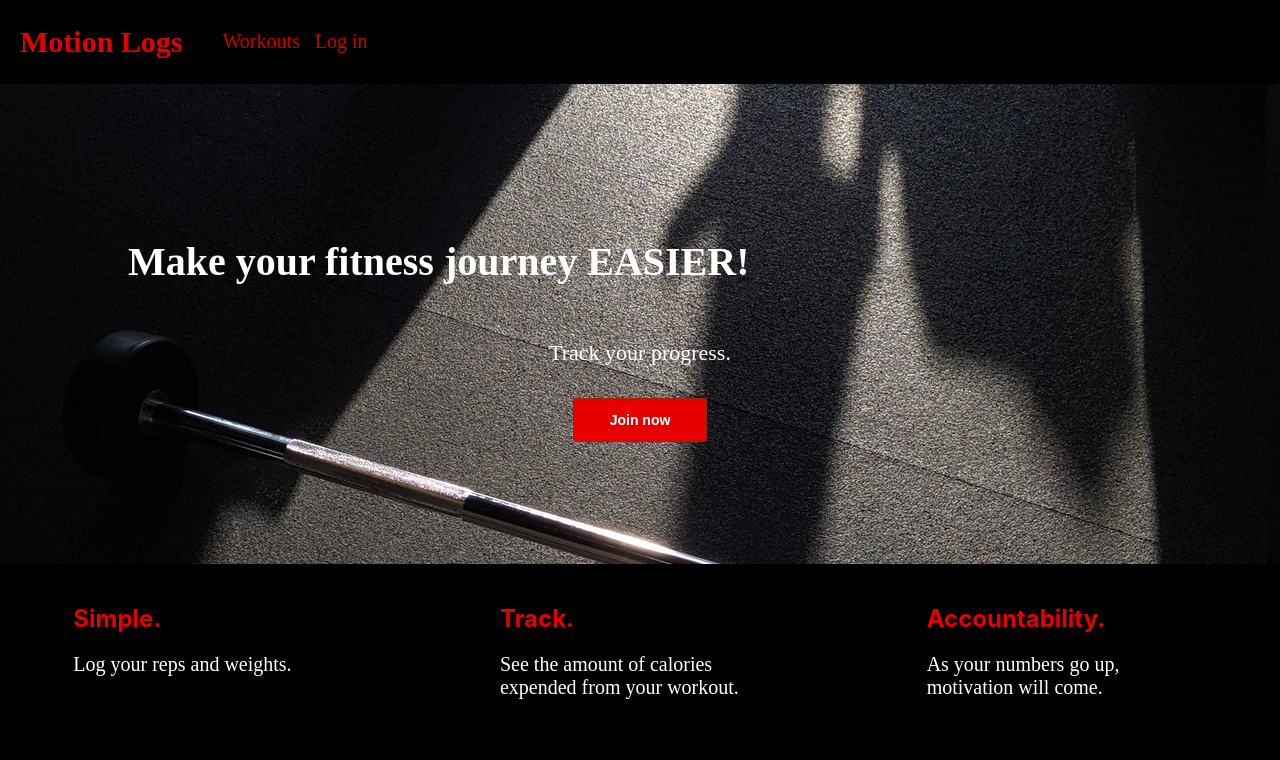
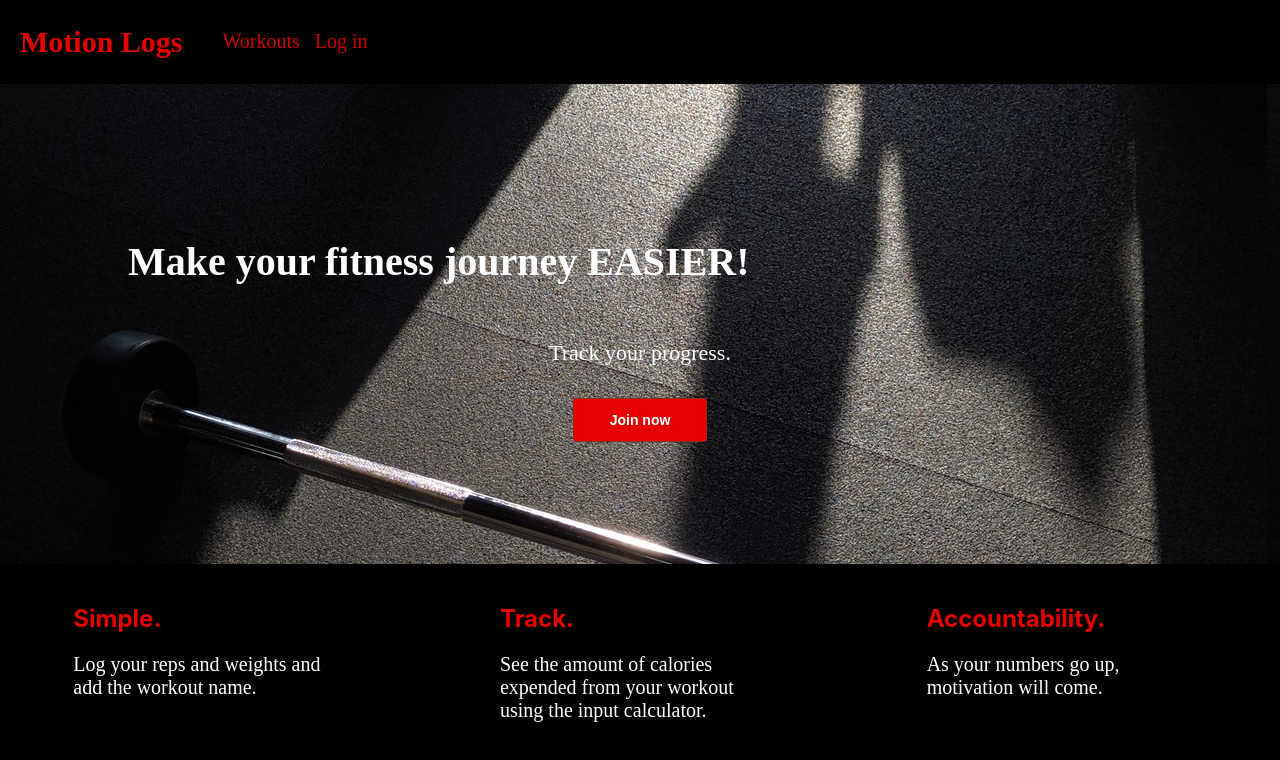
Before and after one commit to jennantran/motionlogs-app, a React (Create React App) app: page / in a window 1280 px wide. Shown: the top 760 px of the page. Built offline with nearby package versions, Linux system fonts and the light colour scheme.

Commit message:
update homepage info

```diff
--- a/src/HomePage/HomePage.js
+++ b/src/HomePage/HomePage.js
@@ -19,11 +19,11 @@ class HomePage extends Component{
                 <section className='homepgDetails'>
                     <div className='details design'>
                         <h2>Simple.</h2>
-                        <p>Log your reps and weights.</p>
+                        <p>Log your reps and weights and add the workout name.</p>
                     </div>
                     <div className='details learn'>
                         <h2>Track.</h2>
-                        <p>See the amount of calories expended from your workout.</p>
+                        <p>See the amount of calories expended from your workout using the input calculator.</p>
                     </div>
                     <div className='details accountability'>
                         <h2>Accountability.</h2>
```
